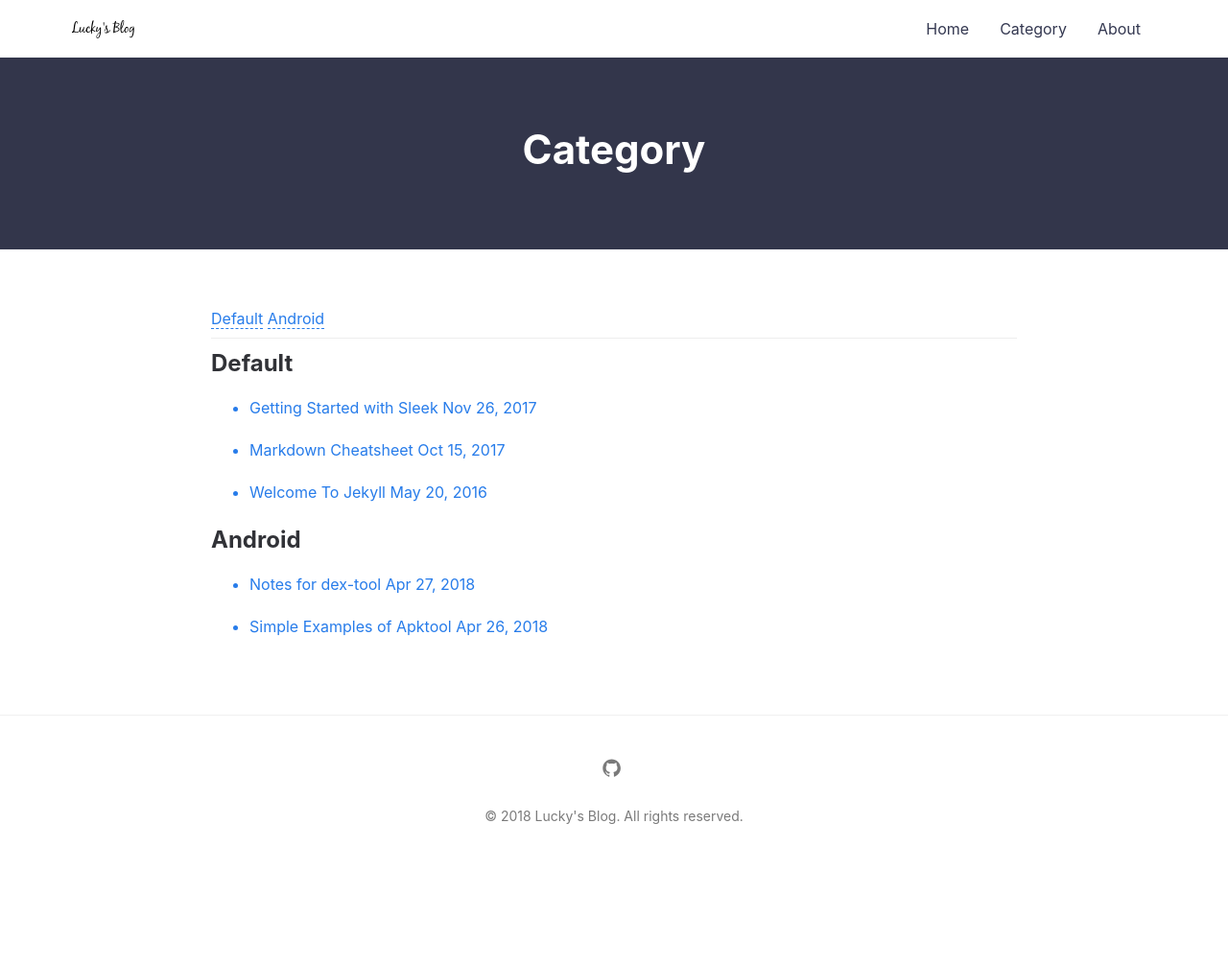
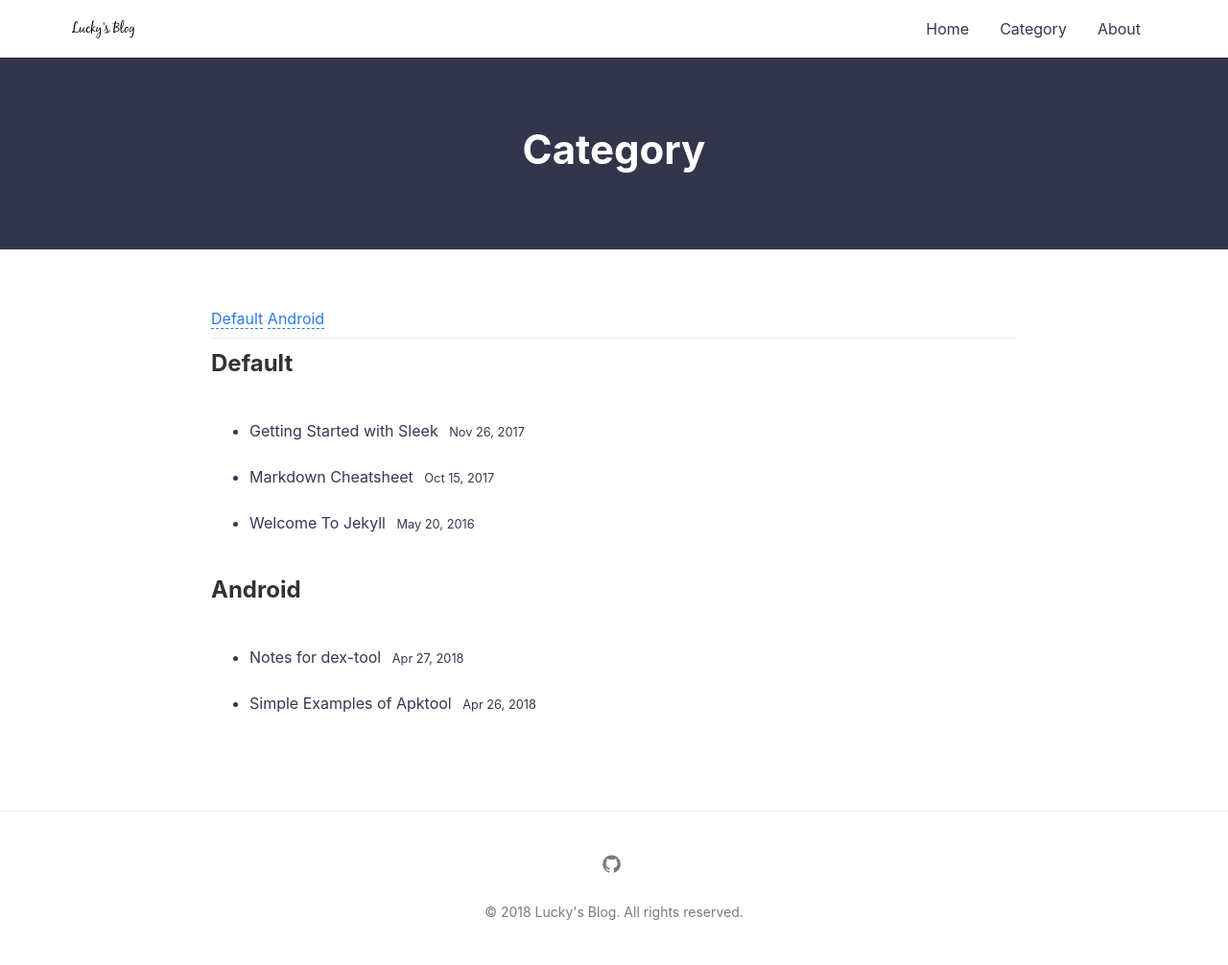
Before and after one commit to luckylz2git/luckylz2git.github.io, a Jekyll site: the page built from category.md, in a window 1280 px wide. Shown: the whole page at 96% size. Built offline with Jekyll 4.4.1, drawn with Linux system fonts in a browser that asks for light colours; before the commit the page ends 906 px from its top, so only the background shows below that.

Commit message:
category

```diff
--- a/category.md
+++ b/category.md
@@ -16,11 +16,12 @@ permalink: /category/
     <h2 id="{{ tag[0] | slugify }}">{{ tag[0] }}</h2>
     <ul class="tags-expo-posts">
       {% for post in tag[1] %}
-      <a class="post-title" href="{{ site.baseurl }}{{ post.url }}">
+      <a class="header__link" href="{{ site.baseurl }}{{ post.url }}">
       <li>
-        <div class="post-card__header">
+        <div>
+          {{ post.title }}
           {% assign date_format = site.sleek.date_format | default: "%b %-d, %Y" %}
-          <p>{{ post.title }} {{ post.date | date: date_format }}</p>
+          <small style="padding-left:7px;">{{ post.date | date: date_format }}</small>
         </div>
       </li>
       </a>
```
